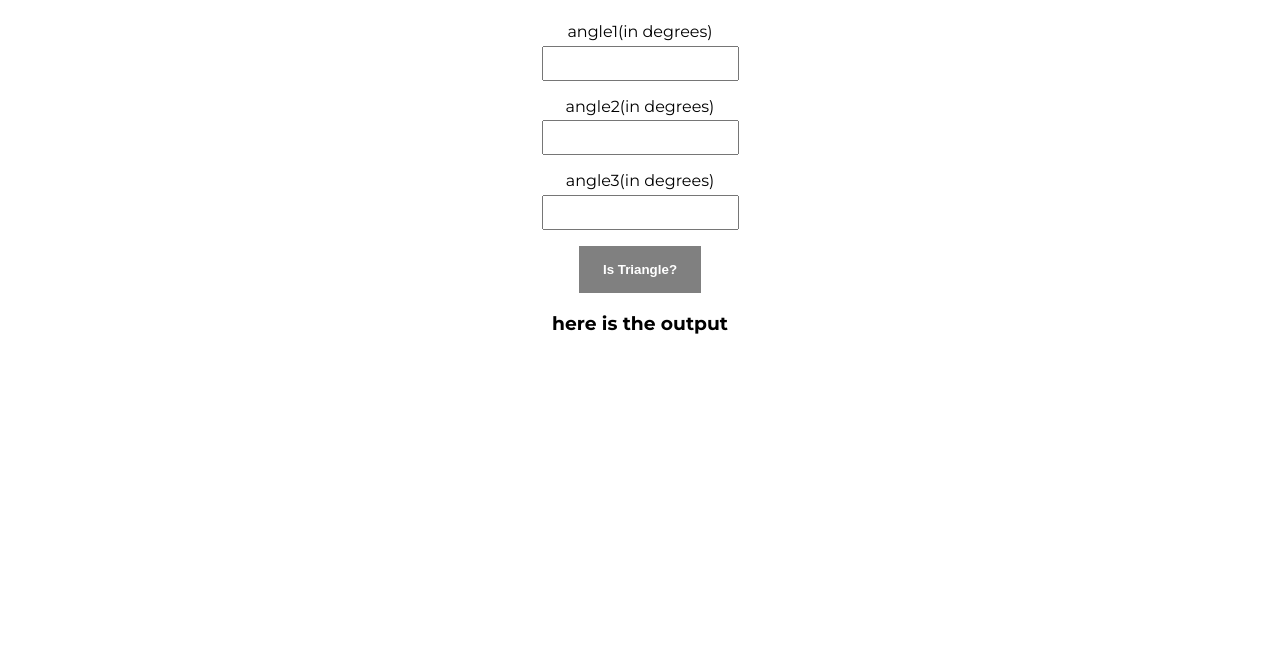
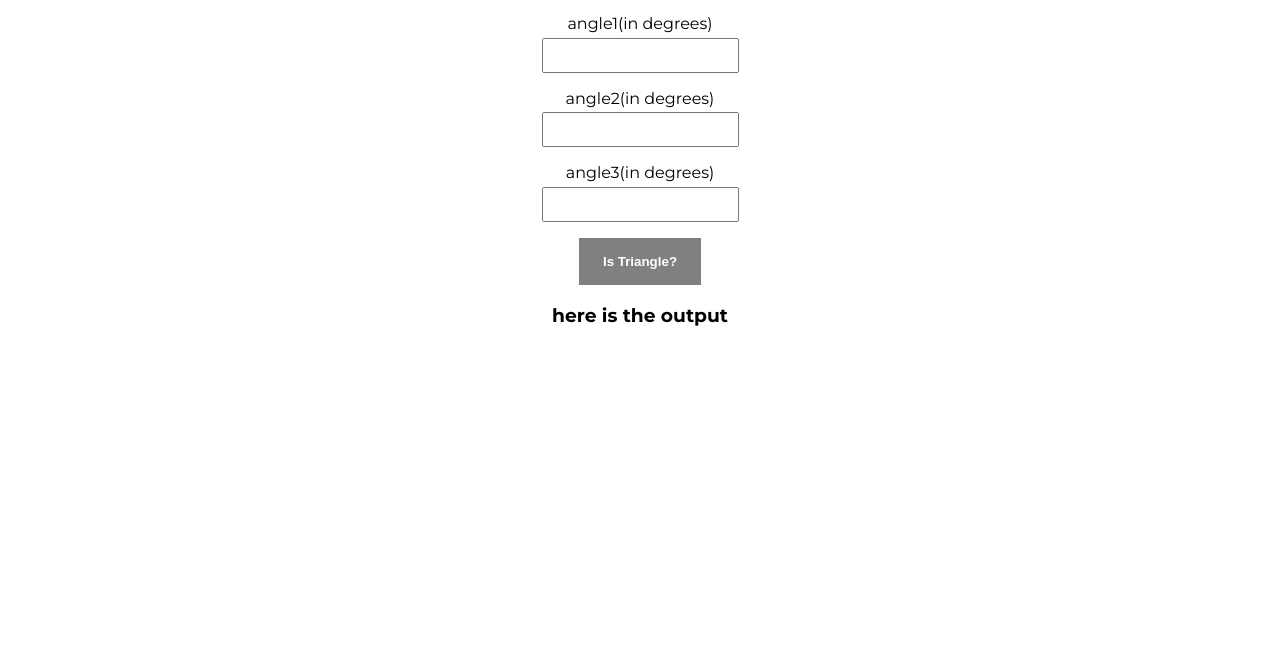
Before and after one commit to Avin008/fun-with-triangles, a plain HTML site: page index.html in a window 1280 px wide. Shown: the part 143-800 px from the top of the page. Drawn offline with Linux system fonts and the light colour scheme.

Commit message:
updated: container top padding

```diff
--- a/style.css
+++ b/style.css
@@ -7,9 +7,7 @@ body {
 
 .container {
   text-align: center;
-  padding: 1rem;
-  width: 80%;
-  margin: auto;
+  padding-top: 0.5rem;
 }
 
 label {
```
